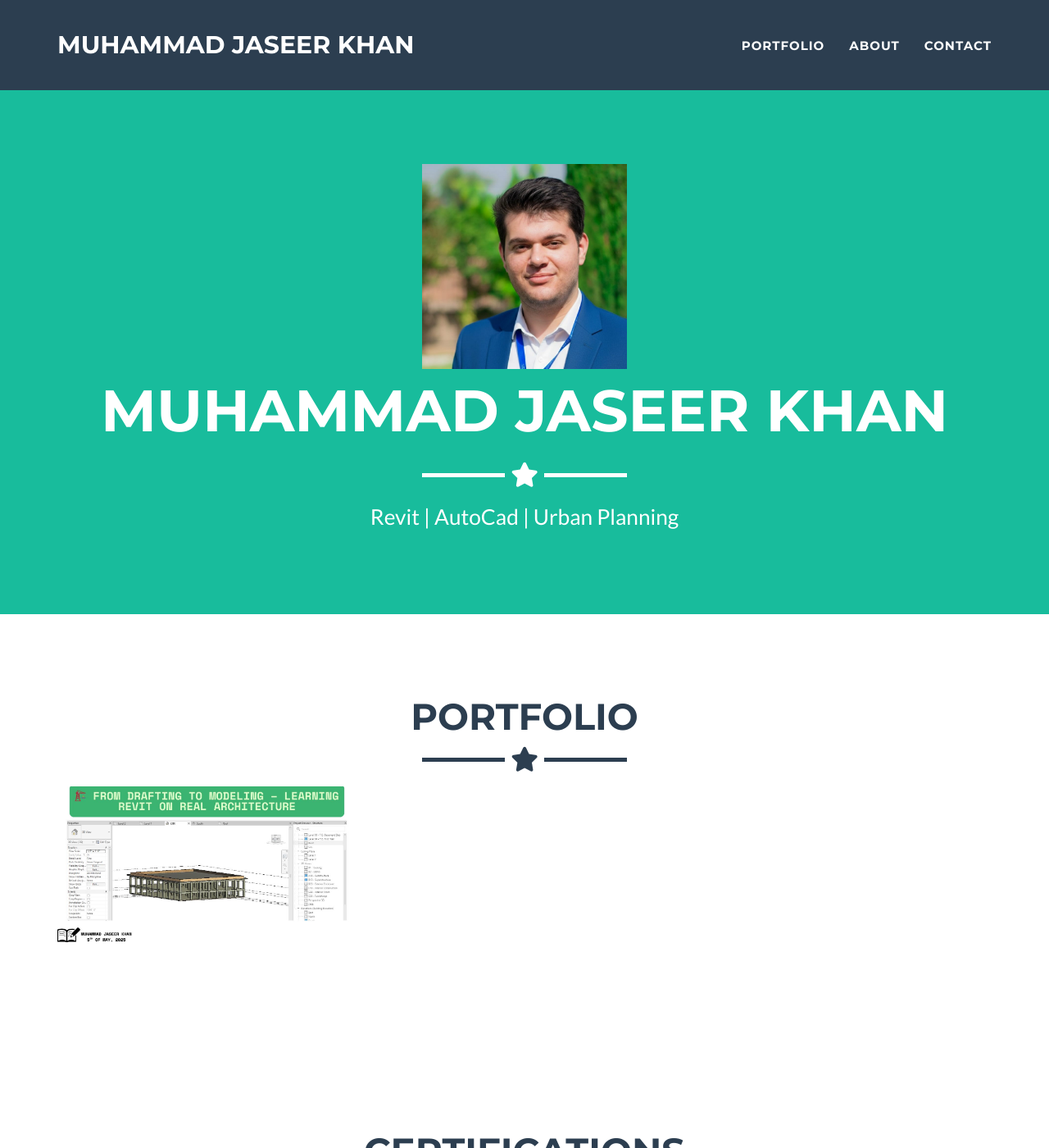
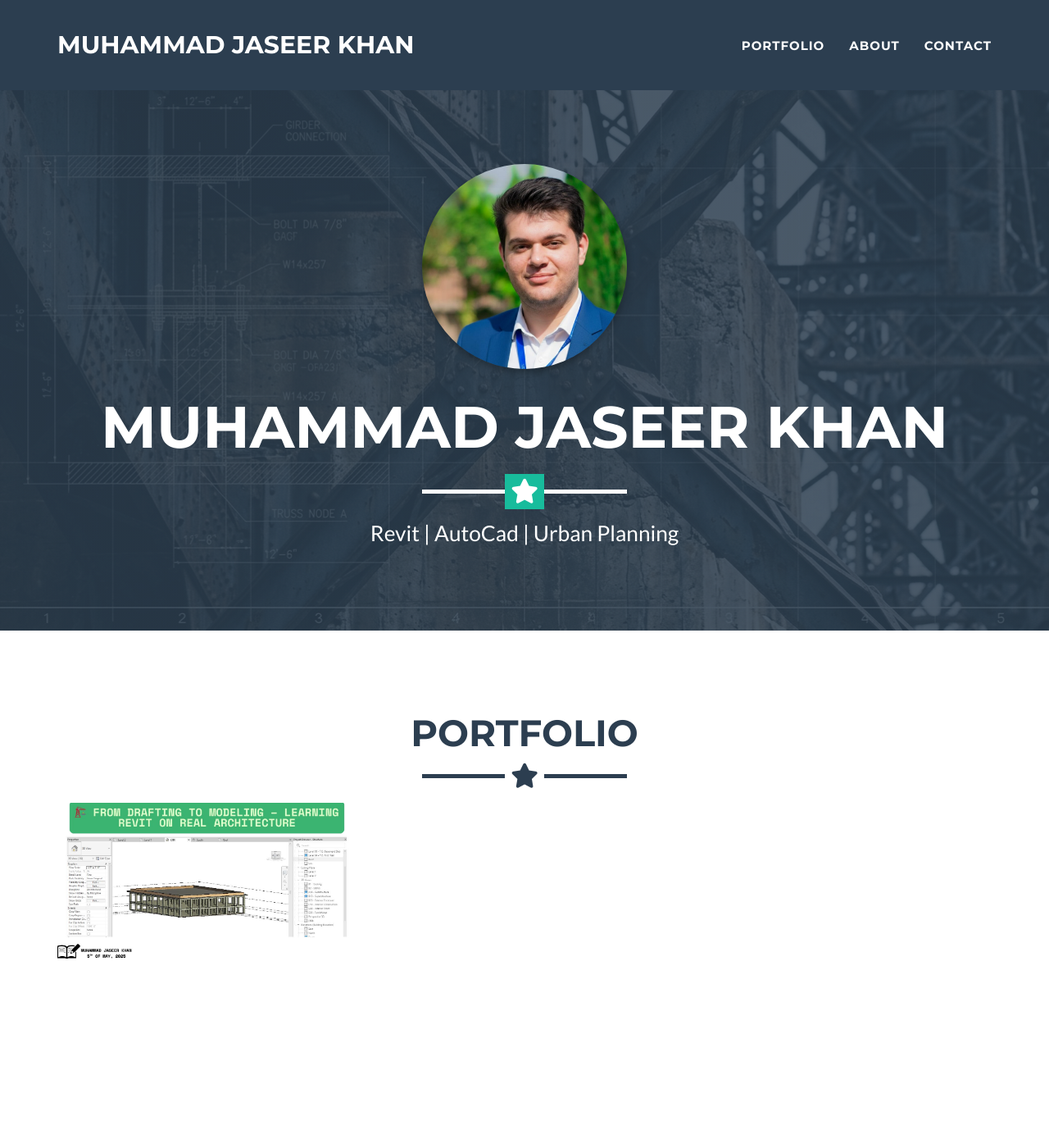
Before and after one commit to jaseerkhan/jaseerkhan.github.io, a Jekyll site: the page built from _posts/2014-07-18-project-1.markdown, in a window 1280 px wide and 1400 px high. Shown: the whole window at 82% size. Built offline with Jekyll 4.4.1, drawn with Linux system fonts in a browser that asks for light colours.

Commit message:
Added civil engineering background image, rounded the profile pic

```diff
--- a/_includes/head.html
+++ b/_includes/head.html
@@ -32,4 +32,12 @@
         <script src="https://oss.maxcdn.com/libs/html5shiv/3.7.0/html5shiv.js"></script>
         <script src="https://oss.maxcdn.com/libs/respond.js/1.4.2/respond.min.js"></script>
     <![endif]-->
+<style>
+  header, section.success {
+      background: linear-gradient(rgba(44, 62, 80, 0.85), rgba(44, 62, 80, 0.85)), url('/img/civil-bg.jpeg') no-repeat center center;
+      background-size: cover;
+      background-attachment: fixed;
+      border: none;
+  }
+</style>
 </head>
--- a/_includes/header.html
+++ b/_includes/header.html
@@ -2,7 +2,11 @@
   <div class="container">
     <div class="row">
       <div class="col-lg-12">
-        <img class="img-responsive" src="img/profile.png" alt="profile-pic" style="max-width: 250px; margin: 0 auto;" />
+
+        <div class="round-profile-container">
+          <img class="round-profile-pic" src="img/profile.png" alt="profile-pic" />
+        </div>
+
         <div class="intro-text">
           <span class="name">{{ site.title }}</span>
           <hr class="star-light" />
```
Also changed, not shown: _includes/css/main.css (+15 -0 lines), img/civil-bg.jpeg (added).
